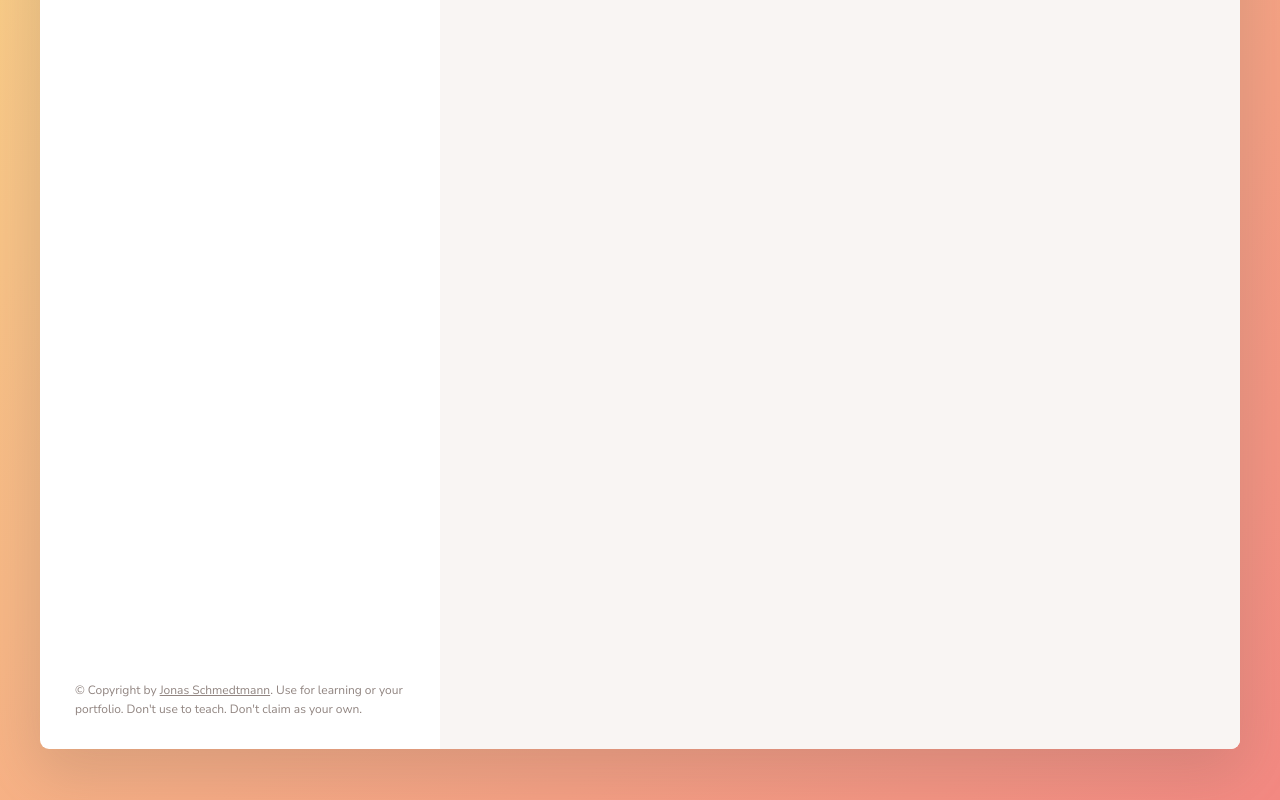
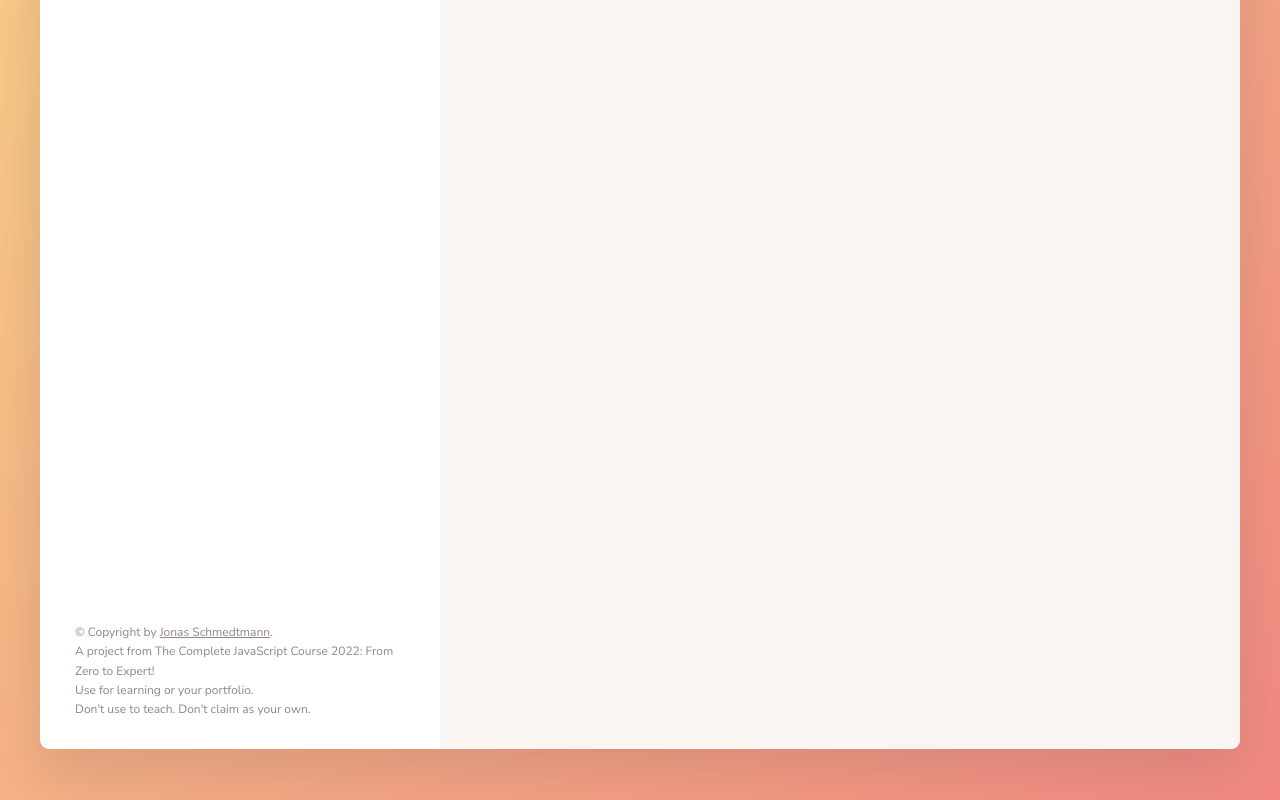
Before and after one commit to KheshavKumar/forkify, a website built with Parcel: page index.html in a window 1280 px wide. Shown: the part 472-1272 px from the top of the page. Built offline with nearby package versions, Linux system fonts and the light colour scheme.

Commit message:
Minor Changes

```diff
--- a/index.html
+++ b/index.html
@@ -13,7 +13,7 @@
     <link rel="stylesheet" href="src/sass/main.scss" />
     <script type="module" src="src/js/controller.js"></script>
 
-    <title>forkify // Search over 1,000,000 recipes</title>
+    <title>Forkify | Online Cookbook</title>
   </head>
 
   <body>
@@ -128,8 +128,11 @@
             target="_blank"
             href="https://twitter.com/jonasschmedtman"
             >Jonas Schmedtmann</a
-          >. Use for learning or your portfolio. Don't use to teach. Don't claim
-          as your own.
+          >.<br />
+          A project from The Complete JavaScript Course 2022: From Zero to
+          Expert!<br />
+          Use for learning or your portfolio.<br />
+          Don't use to teach. Don't claim as your own.
         </p>
       </div>
 
```
